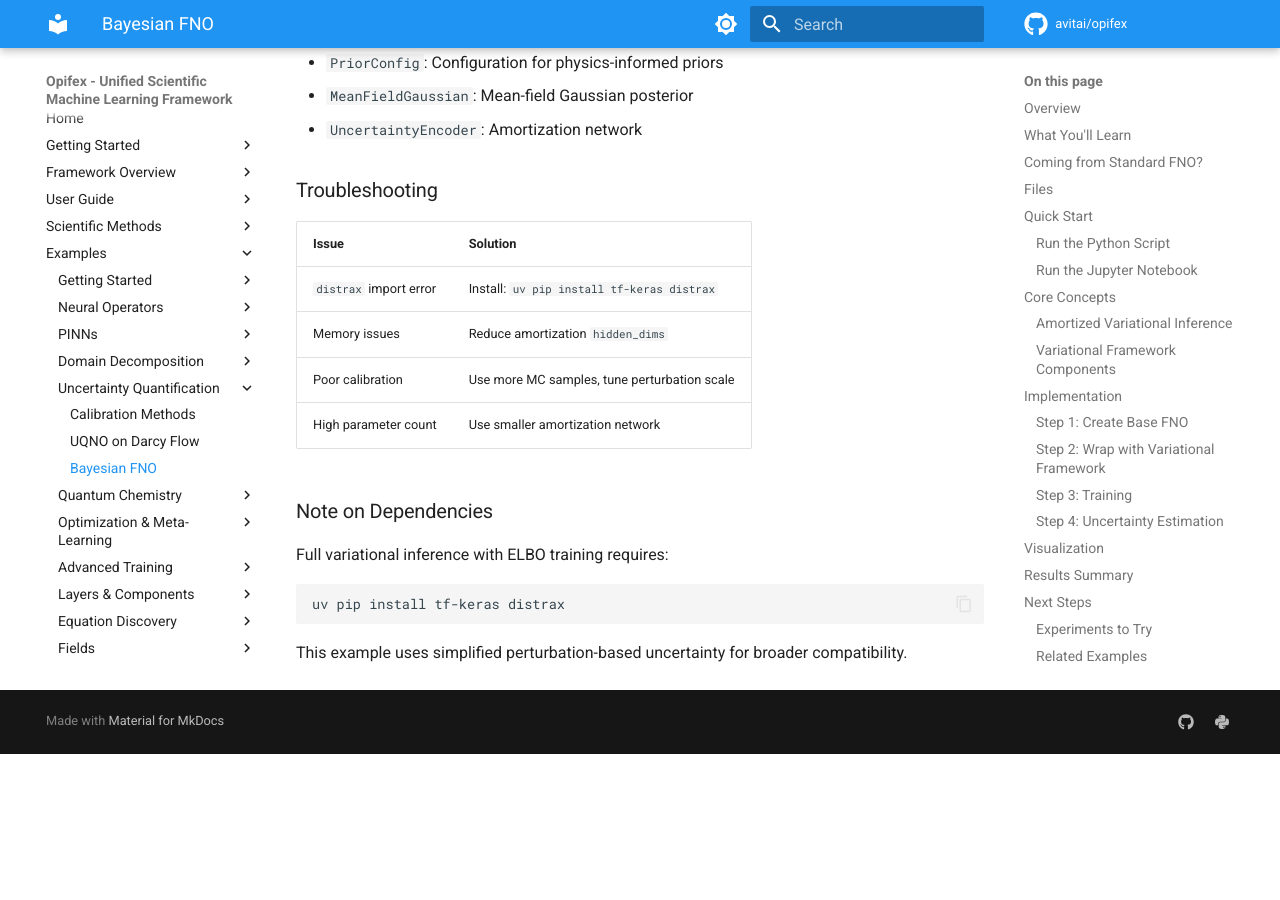
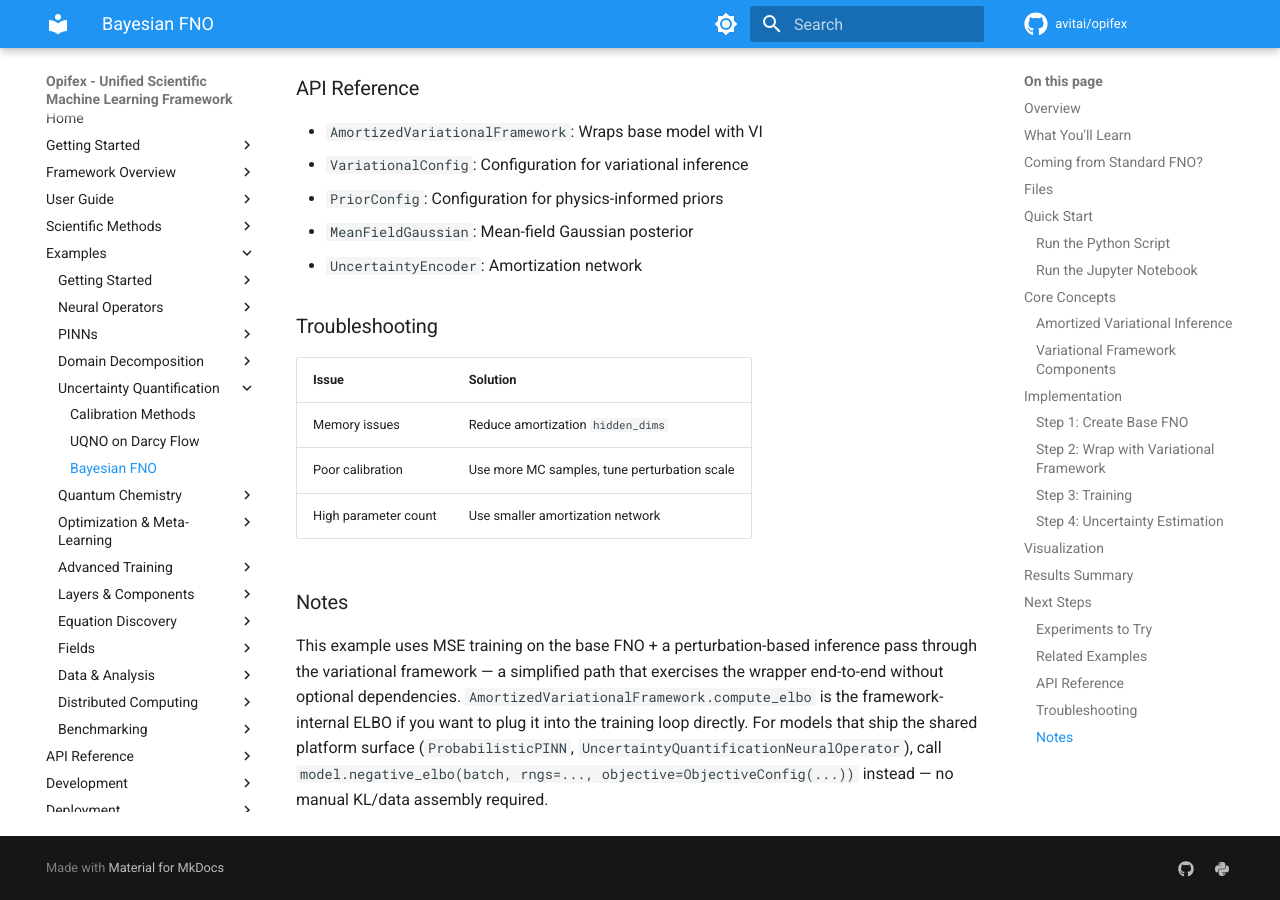
Before and after one commit to avitai/opifex, an MkDocs documentation site: the page built from docs/examples/uncertainty/bayesian-fno.md, in a window 1280 px wide and 900 px high, scrolled down 6398 px. Built offline with MkDocs 1.6.1 and Material for MkDocs 9.7.7, drawn with Linux system fonts in a browser that asks for light colours; comment, search, counter and statistics services are not loaded; the version menu is left out; before the commit the page ends 7152 px from its top, so only the background shows below that; some of the changed text lies outside the part shown.

Commit message:
Replace stale Bayesian-layer kwargs and manual-ELBO prose with shared-surface refs
Migrate user-facing BayesianLinear snippets in docs/methods/probabilistic.md,
docs/faq.md, and docs/api/uncertainty.md from the removed training=/sample=
kwargs to the canonical deterministic= keyword (nnx.Dropout convention).

Update bayesian_fno example narrative + docs to reflect what the example
actually does (MSE training of the base FNO + amortized variational head
for inference uncertainty) and drop incorrect claims that
AmortizedVariationalFramework.compute_elbo requires distrax -- the inner
ELBO computation does not. Cross-reference the shared
loss_components / negative_elbo surface for modules that ship it
(ProbabilisticPINN, UncertaintyQuantificationNeuralOperator).

tests/uncertainty + tests/neural/test_probabilistic_pinns.py +
tests/neural/bayesian + tests/neural/operators/specialized -- 331 passed,
2 documented xfails.

````diff
--- a/docs/examples/uncertainty/bayesian-fno.md
+++ b/docs/examples/uncertainty/bayesian-fno.md
@@ -34,7 +34,7 @@
 |------------------------------------|---------------------------------------------|
 | Point predictions                  | Predictions + uncertainty                   |
 | `model(x)` returns `y`             | Returns mean and variance                   |
-| MSE loss                           | ELBO loss (MSE + KL)                        |
+| MSE loss                           | MSE loss on base FNO + amortized variational head |
 | No uncertainty                     | Epistemic + aleatoric decomposition         |
 
 **Key differences:**
@@ -208,10 +208,17 @@
 
 ### Experiments to Try
 
-1. **Full ELBO training**: Install `distrax` for true variational training
-2. **Tune amortization**: Adjust `hidden_dims` in `VariationalConfig`
-3. **More MC samples**: Increase `num_samples` for better uncertainty estimates
-4. **Different base models**: Try TFNO, UNO, or SFNO as base
+1. **Full ELBO training via the framework**: Call
+   `AmortizedVariationalFramework.compute_elbo` directly in the training
+   loop (no `distrax` dependency required for the inner computation).
+2. **Shared platform-surface alternative**: For new Bayesian models
+   (`ProbabilisticPINN`, `UncertaintyQuantificationNeuralOperator`),
+   call `model.negative_elbo(batch, rngs=..., objective=...)` directly
+   — returns a `UQLossComponents` from the shared
+   `opifex.uncertainty.objectives` surface.
+3. **Tune amortization**: Adjust `hidden_dims` in `VariationalConfig`
+4. **More MC samples**: Increase `num_samples` for better uncertainty estimates
+5. **Different base models**: Try TFNO, UNO, or SFNO as base
 
 ### Related Examples
 
@@ -233,17 +240,18 @@
 
 | Issue | Solution |
 |-------|----------|
-| `distrax` import error | Install: `uv pip install tf-keras distrax` |
 | Memory issues | Reduce amortization `hidden_dims` |
 | Poor calibration | Use more MC samples, tune perturbation scale |
 | High parameter count | Use smaller amortization network |
 
-### Note on Dependencies
+### Notes
 
-Full variational inference with ELBO training requires:
-
-```bash
-uv pip install tf-keras distrax
-```
-
-This example uses simplified perturbation-based uncertainty for broader compatibility.
+This example uses MSE training on the base FNO + a perturbation-based
+inference pass through the variational framework — a simplified path
+that exercises the wrapper end-to-end without optional dependencies.
+``AmortizedVariationalFramework.compute_elbo`` is the framework-internal
+ELBO if you want to plug it into the training loop directly. For models
+that ship the shared platform surface (``ProbabilisticPINN``,
+``UncertaintyQuantificationNeuralOperator``), call
+``model.negative_elbo(batch, rngs=..., objective=ObjectiveConfig(...))``
+instead — no manual KL/data assembly required.
````
Also changed, not shown: docs/api/uncertainty.md (+12 -7 lines), docs/faq.md (+7 -6 lines), docs/methods/probabilistic.md (+12 -7 lines), 2 other files.
